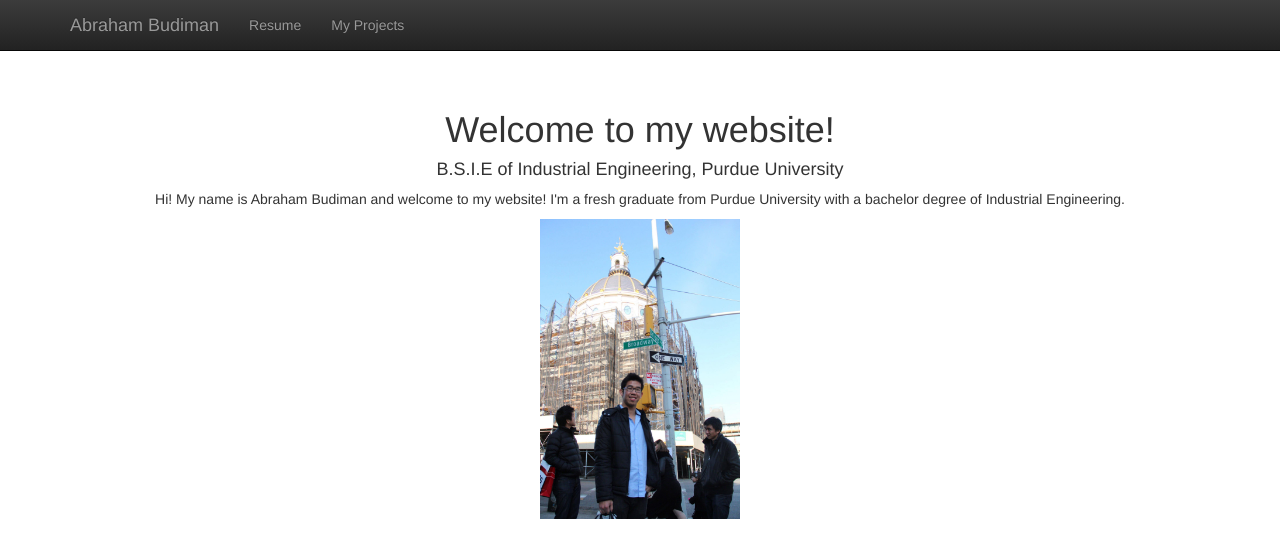
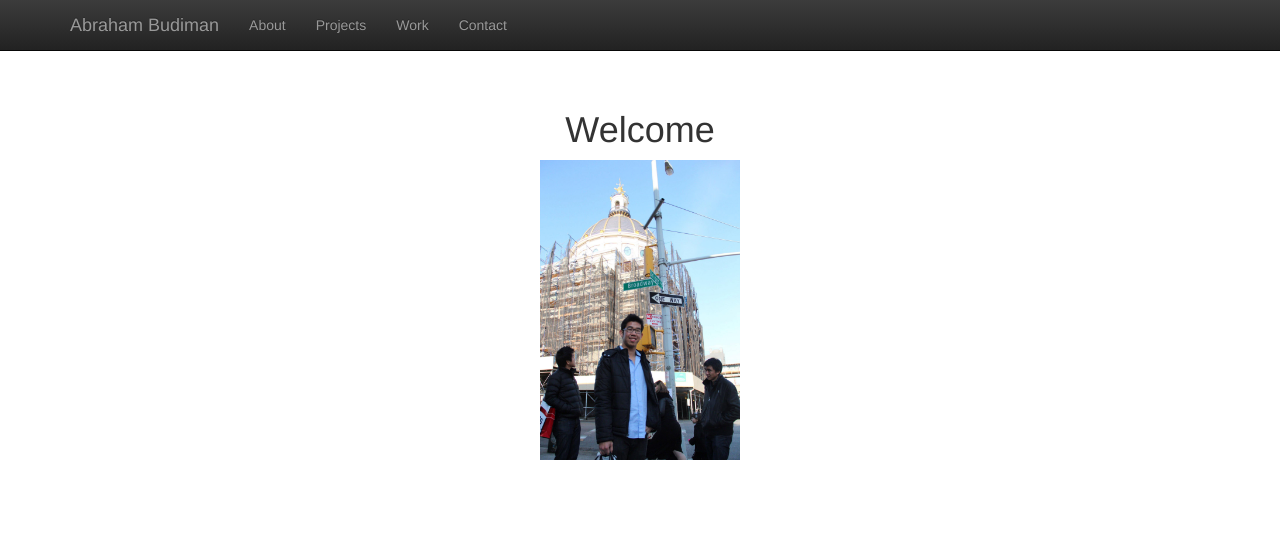
Before and after one commit to abudiman/abudiman.github.io, a plain HTML site: page index.html in a window 1280 px wide. Drawn offline with nearby package versions, Linux system fonts and the light colour scheme.

Commit message:
adjusted index

```diff
--- a/index.html
+++ b/index.html
@@ -28,8 +28,10 @@
 
 				<div class="collapse navbar-collapse">
 					<ul class="nav navbar-nav">
-						<li> <a href="https://www.dropbox.com/s/w1jjw0pfma05yt4/Resume.pdf">Resume</a></li>
-						<li> <a href="project.html">My Projects</a></li>
+						<li> <a href="project.html">About</a></li>
+						<li> <a href="project.html">Projects</a></li>
+						<li> <a href="project.html">Work</a></li>
+						<li> <a href="project.html">Contact</a></li>
 					</ul>
 				</div>
 			</div>
@@ -37,9 +39,7 @@
 
 				<div class="container">
 					<div class="starter-template">
-						<h1> Welcome to my website! </h1>
-						<h4> B.S.I.E of Industrial Engineering, Purdue University</h4>
-						<p>Hi! My name is Abraham Budiman and welcome to my website! I'm a fresh graduate from Purdue University with a bachelor degree of Industrial Engineering. </p>
+						<h1> Welcome </h1>
 						<img src= "img/profile.jpg" width = "200" height "85" alt="Profile picture" />
 					</div>
 
```
